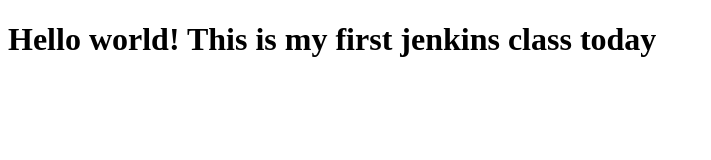
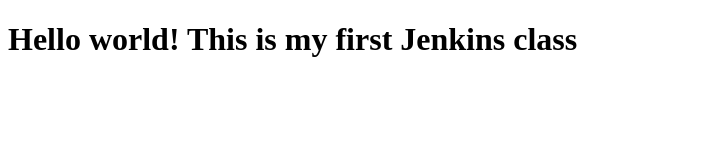
Before and after one commit to PiSpar3/jenkins-class, a plain HTML site: page index.html in a window 1280 px wide. Shown: the whole page, without its empty margins (0-711 px from the left). Drawn offline with Linux system fonts and the light colour scheme.

Commit message:
first commit

```diff
--- a/index.html
+++ b/index.html
@@ -6,7 +6,8 @@
     <title>Jenkins.class</title>
 </head>
 <body>
-    <h1>Hello world! This is my first jenkins class today
+    <h1>Hello world! This is my first Jenkins class
     </h1>
+
 </body>
 </html>
```
Also changed, not shown: 1 other file.
